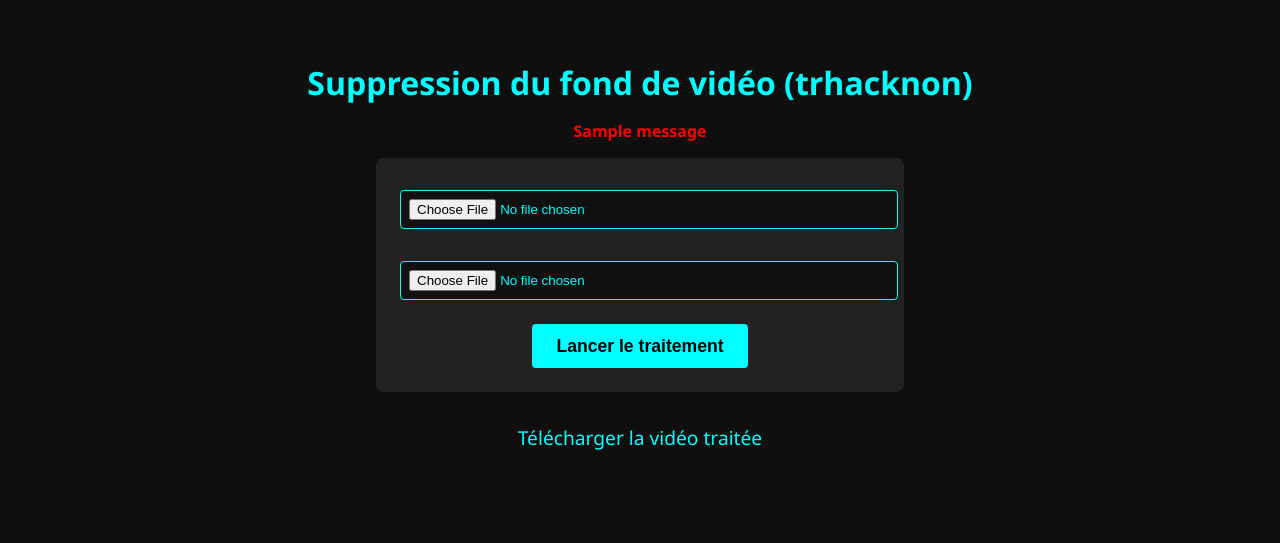
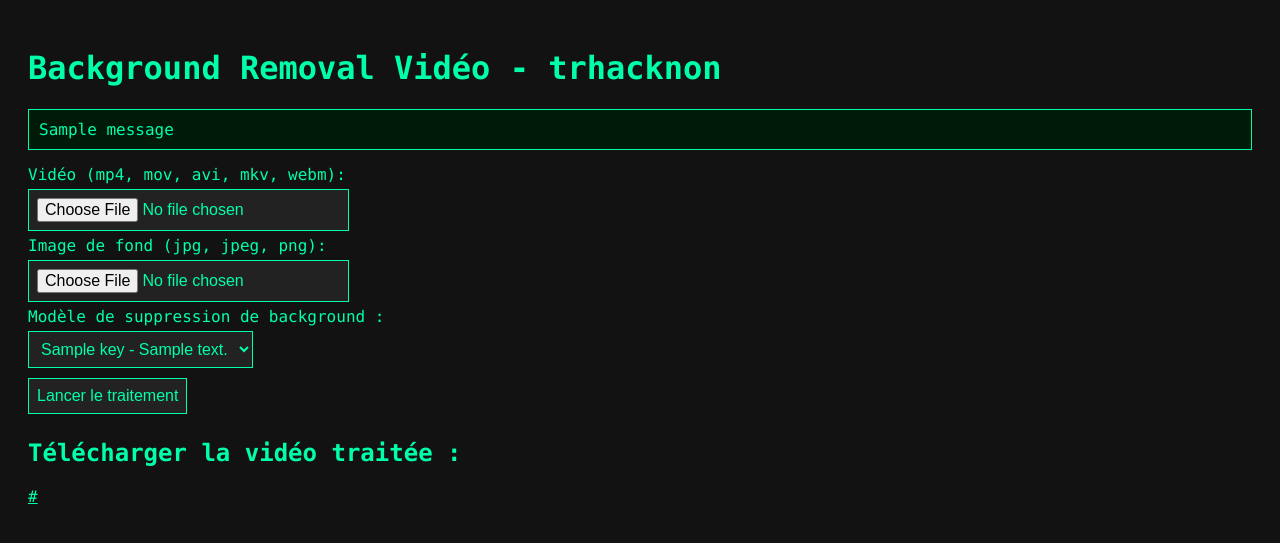
Before and after one commit to trh4ckn0n/trkn-delbg, a Flask app: template templates/index.html in a window 1280 px wide. Shown: the top 543 px of the page. Run offline with Flask 3, Linux system fonts and the light colour scheme; the template is opened without the code that fills it: most values are stand-ins (such as "Sample title", 1, 10 or a date in 2020); one stand-in notice (Sample message) is shown.

Commit message:
Update index.html

```diff
--- a/templates/index.html
+++ b/templates/index.html
@@ -2,85 +2,70 @@
 <html lang="fr">
 <head>
 <meta charset="UTF-8" />
-    <meta name="viewport" content="width=device-width, initial-scale=1" />
-    <title>Suppression Fond Vidéo - trhacknon</title>
+<title>Background Removal Vidéo - trhacknon</title>
 <style>
 body {
-            background: #0f0f0f;
-            color: #eee;
-            font-family: 'Segoe UI', Tahoma, Geneva, Verdana, sans-serif;
-            text-align: center;
-            padding: 2rem;
+    background-color: #121212;
+    color: #00FFAB;
+    font-family: 'Consolas', monospace;
+    padding: 20px;
 }
-        h1 {
-            color: #0ff;
-            margin-bottom: 1rem;
-        }
-        form {
-            background: #222;
-            padding: 1.5rem;
-            border-radius: 8px;
-            display: inline-block;
-            max-width: 480px;
-            width: 100%;
-        }
-        input[type="file"] {
-            margin: 0.5rem 0 1.5rem;
-            width: 100%;
-            color: #0ff;
-            background: #111;
-            border: 1px solid #0ff;
-            border-radius: 4px;
-            padding: 0.5rem;
-        }
-        button {
-            background: #0ff;
-            border: none;
-            padding: 0.7rem 1.5rem;
-            font-weight: bold;
-            font-size: 1.1rem;
-            color: #000;
-            border-radius: 4px;
-            cursor: pointer;
-            transition: background 0.3s ease;
+input, select, button {
+    background-color: #222;
+    border: 1px solid #00FFAB;
+    color: #00FFAB;
+    padding: 8px;
+    margin: 5px 0;
+    font-size: 1rem;
 }
 button:hover {
-            background: #33ffff;
+    background-color: #00FFAB;
+    color: #121212;
+    cursor: pointer;
 }
 .flash {
-            margin-bottom: 1rem;
-            color: #f00;
-            font-weight: bold;
+    border: 1px solid #00FFAB;
+    background: #001a0a;
+    padding: 10px;
+    margin-bottom: 15px;
 }
-        .download-link {
-            margin-top: 2rem;
-            display: block;
-            font-size: 1.2rem;
-            color: #0ff;
-            text-decoration: none;
-        }
-        .download-link:hover {
+a.download-link {
+    color: #00FFAB;
     text-decoration: underline;
 }
 </style>
 </head>
 <body>
-    <h1>Suppression du fond de vidéo (trhacknon)</h1>
+<h1>Background Removal Vidéo - trhacknon</h1>
 
 {% with messages = get_flashed_messages() %}
   {% if messages %}
-        <div class="flash">{{ messages[0] }}</div>
+    {% for msg in messages %}
+      <div class="flash">{{ msg }}</div>
+    {% endfor %}
   {% endif %}
 {% endwith %}
 
-    <form method="post" enctype="multipart/form-data">
-        <input type="file" name="video" accept="video/*" required />
-        <input type="file" name="background" accept="image/*" required />
+<form method="POST" enctype="multipart/form-data">
+    <label>Vidéo (mp4, mov, avi, mkv, webm):</label><br>
+    <input type="file" name="video" accept="video/*" required><br>
+
+    <label>Image de fond (jpg, jpeg, png):</label><br>
+    <input type="file" name="background" accept="image/*" required><br>
+
+    <label>Modèle de suppression de background :</label><br>
+    <select name="model" required>
+        {% for key, desc in models.items() %}
+        <option value="{{ key }}" {% if selected_model == key %}selected{% endif %}>{{ key }} - {{ desc }}</option>
+        {% endfor %}
+    </select><br>
+
     <button type="submit">Lancer le traitement</button>
 </form>
 
 {% if download_url %}
-      <a href="{{ download_url }}" class="download-link" download>Télécharger la vidéo traitée</a>
+    <h2>Télécharger la vidéo traitée :</h2>
+    <a href="{{ download_url }}" class="download-link" target="_blank">{{ download_url }}</a>
 {% endif %}
 </body>
 </html>
```
Lines whose indentation alone changed are shown as unchanged.
